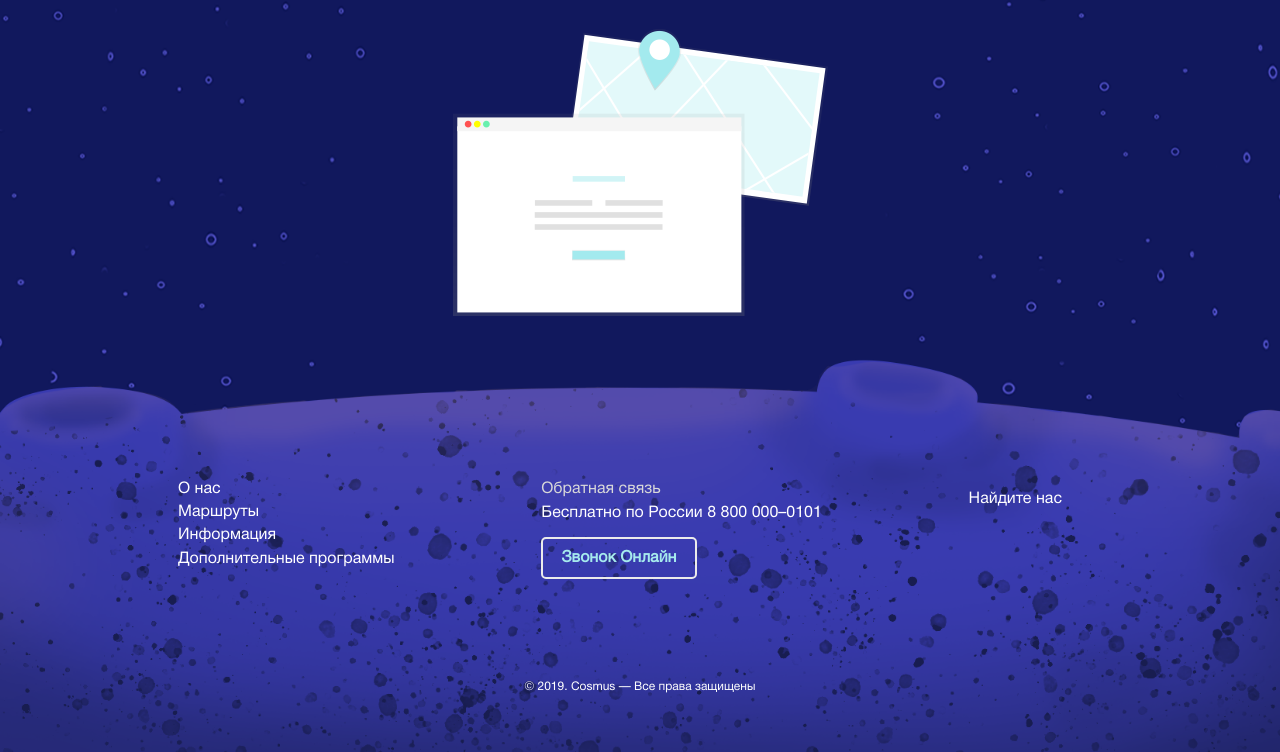
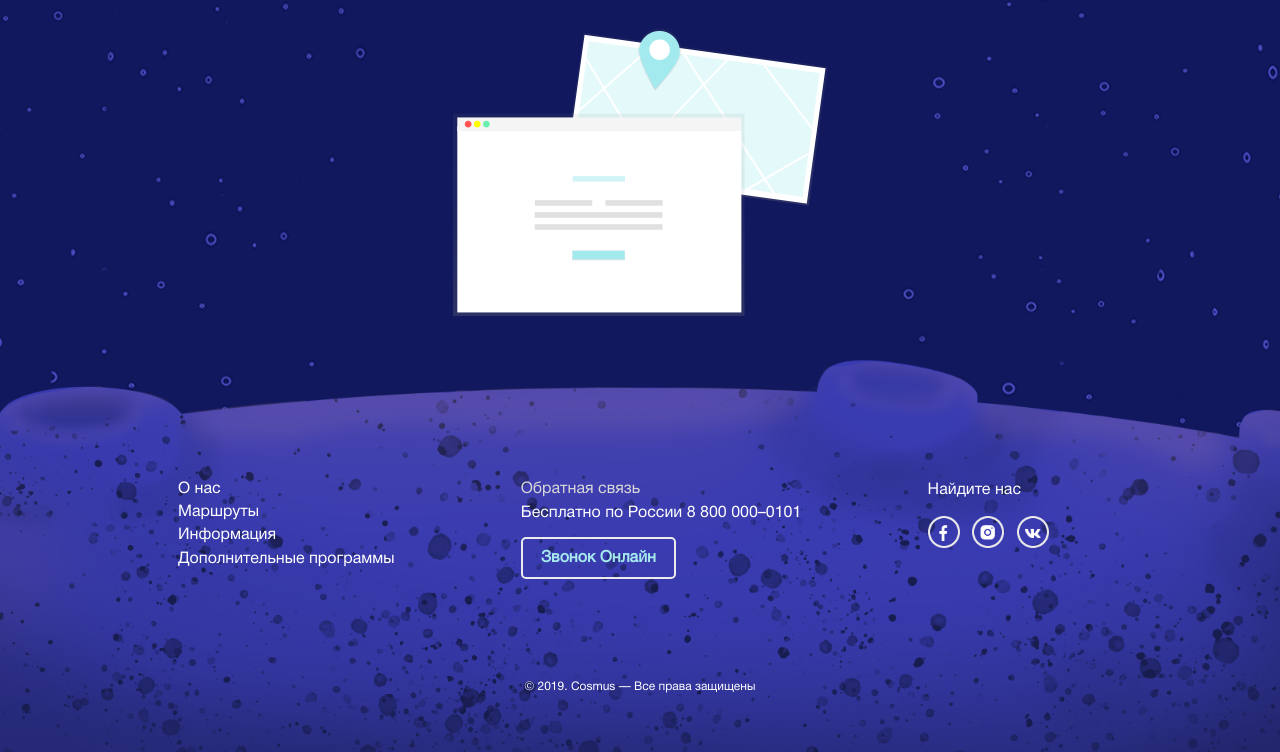
Before and after one commit to olesya-shevchenko/olesya-shevchenko.github.io, a plain HTML site: page inf.html in a window 1280 px wide. Shown: the part 3803-4555 px from the top of the page. Drawn offline with Linux system fonts and the light colour scheme.

Commit message:
Add files via upload

```diff
--- a/inf.html
+++ b/inf.html
@@ -249,7 +249,7 @@
                                               <li  class="social_item">
                                                     <a href="https://www.facebook.com/" class="social_links ">
                                                         <div class="social-button icon-fc">
-                                                         <img src="./img/fb_white .png" alt="" class="img-icon">
+                                                         <img src="./img/fb-social.png" alt="" class="img-icon">
                                                         </div>
                                                     </a>
 
@@ -257,7 +257,7 @@
                                               <li  class="social_item">
                                                     <a href="https://www.instagram.com" class="social_links ">
                                                             <div class="social-button icon-inst">
-                                                                <img src="./img/inst-white — копия.png" alt="" class="img-icon">
+                                                                <img src="./img/inst-social.png" alt="" class="img-icon">
                                                             </div>
                                                     </a>
 
@@ -265,7 +265,7 @@
                                               <li  class="social_item">
                                                     <a href="https://vk.com/" class="social_links">
                                                             <div class="social-button icon-vk">
-                                                                <img src="./img/vk_white .png" alt="" class="img-icon">
+                                                                <img src="./img/vk-social.png" alt="" class="img-icon">
                                                             </div>
                                                     </a>
                                               </li>
```
Also changed, not shown: main.html (+3 -3 lines), profile.html (+3 -3 lines), prog.html (+3 -3 lines), ways.html (+3 -3 lines).
